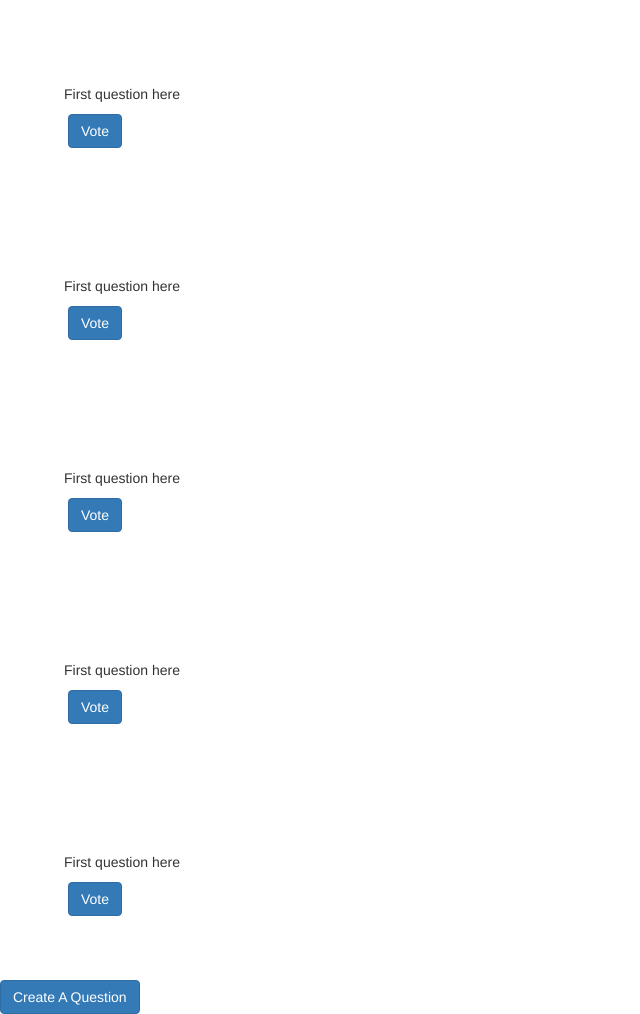
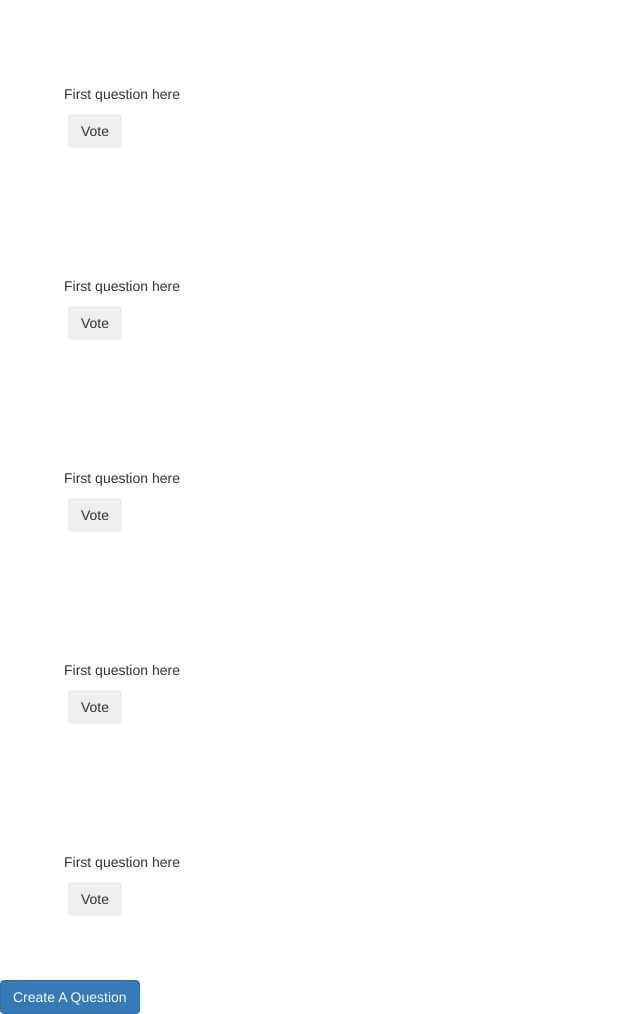
Before and after one commit to MackHartley/Poli-nator, a Python web app: template Poll_R_Bear/Templates/index.html in a window 1280 px wide. Shown: the part 52-1066 px from the top of the page, without its empty margins (0-640 px from the left). Run offline with Jinja, Linux system fonts and the light colour scheme; the template is opened without the code that fills it, so the values that code supplies are empty; some libraries are stand-ins or nearby versions.

Commit message:
Changed a few things

```diff
--- a/Poll_R_Bear/Templates/index.html
+++ b/Poll_R_Bear/Templates/index.html
@@ -19,27 +19,27 @@
 			<div class="question">
 				<p>First question here</p>
 				<img src="#" alt="">
-				<button class="btn btn-primary">Vote</button>
+				<button class="btn btn-bear">Vote</button>
 			</div>
 			<div class="question">
 				<p>First question here</p>
 				<img src="#" alt="">
-				<button class="btn btn-primary">Vote</button>
+				<button class="btn btn-bear">Vote</button>
 			</div>
 			<div class="question">
 				<p>First question here</p>
 				<img src="#" alt="">
-				<button class="btn btn-primary">Vote</button>
+				<button class="btn btn-bear">Vote</button>
 			</div>
 			<div class="question">
 				<p>First question here</p>
 				<img src="#" alt="">
-				<button class="btn btn-primary">Vote</button>
+				<button class="btn btn-bear">Vote</button>
 			</div>
 			<div class="question">
 				<p>First question here</p>
 				<img src="#" alt="">
-				<button class="btn btn-primary">Vote</button>
+				<button class="btn btn-bear">Vote</button>
 			</div>
 		</div>
 		<button class="btn btn-primary" id="questionCreate">
```
